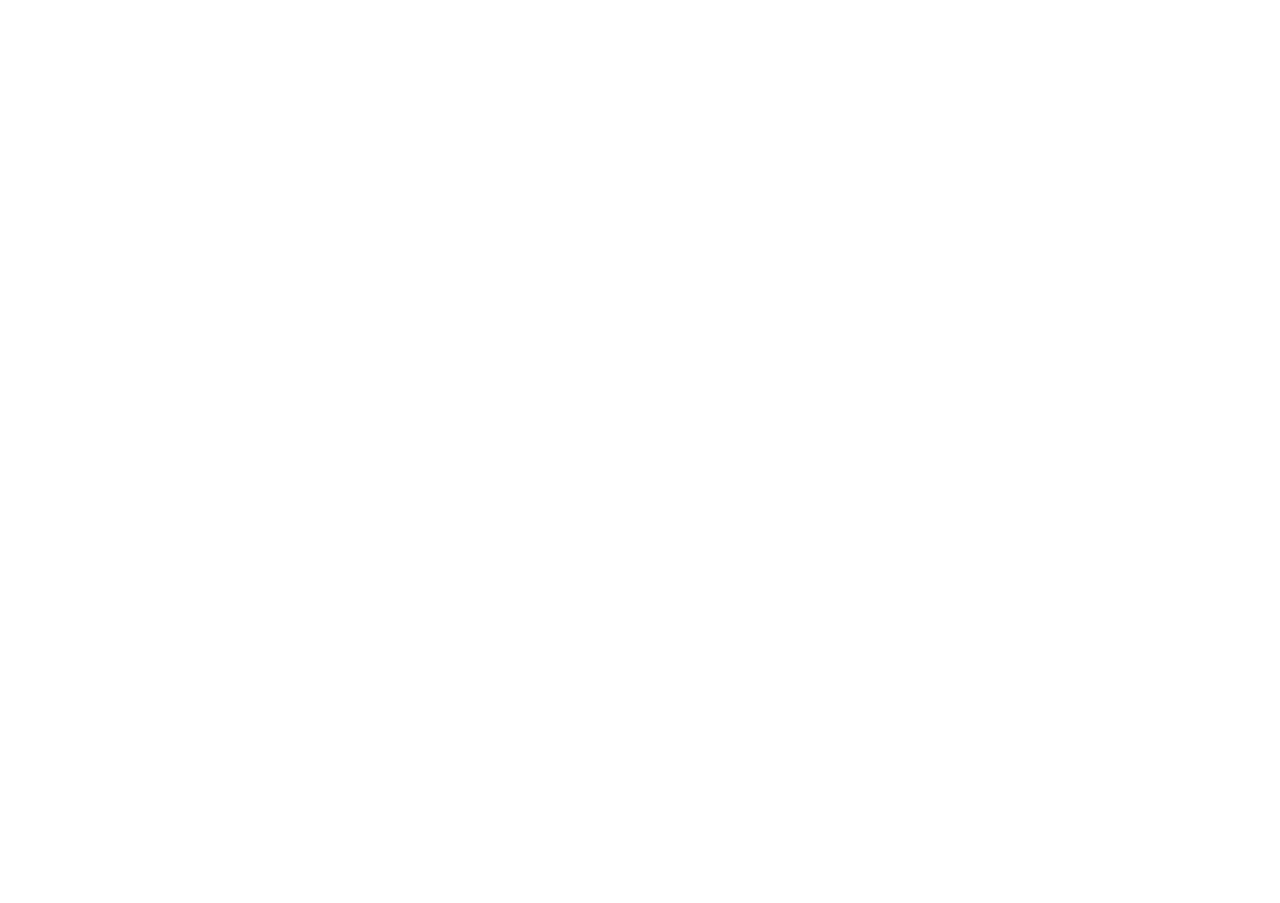
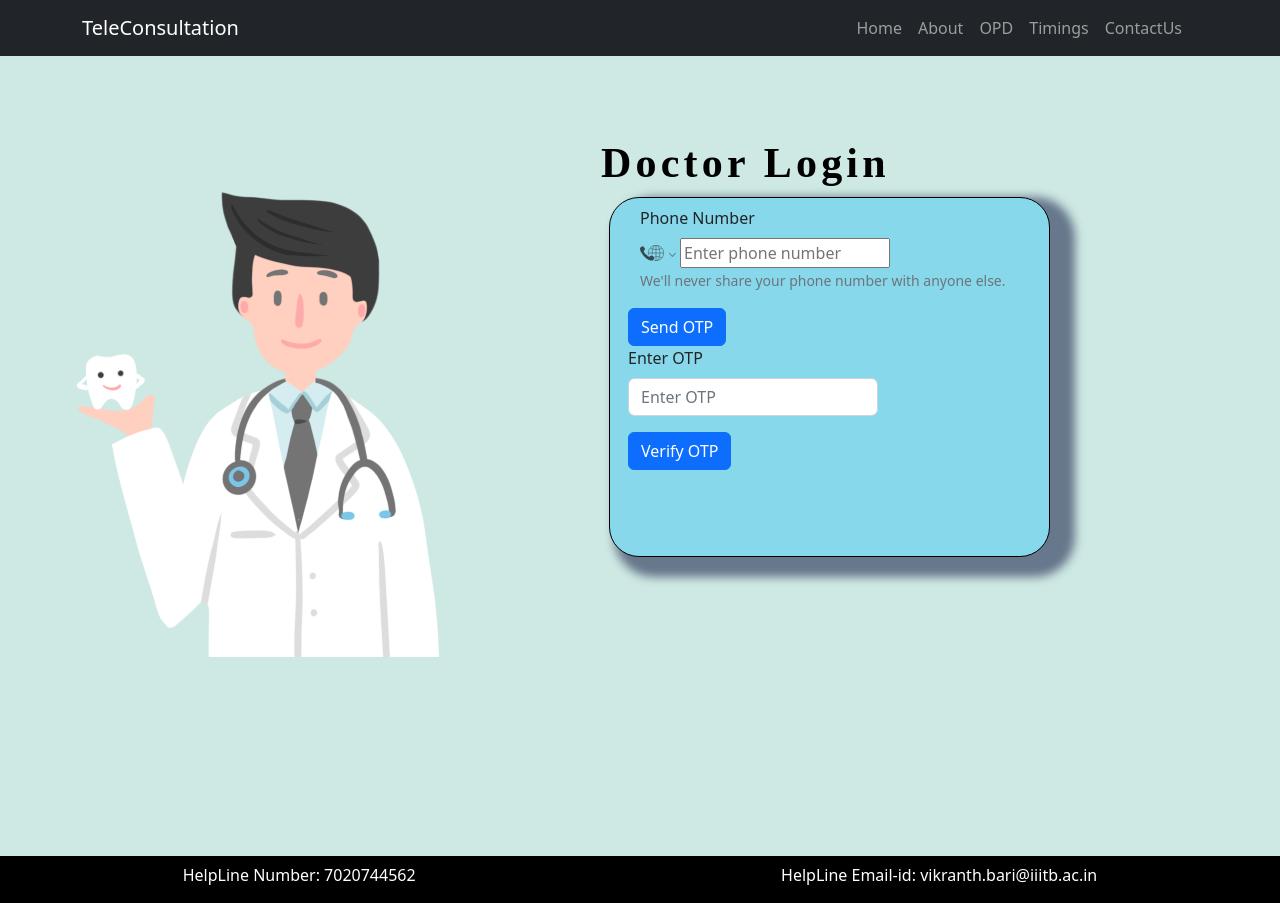
Before and after one commit to ayushagarwal210/tele_frontend, a React (Create React App) app: page /doctor/logins in a window 1280 px wide. Before the commit this address had no page. Before the commit the page ends 800 px from the top, so only its background shows below. Built offline with nearby package versions, Linux system fonts and the light colour scheme; no server answers.

Commit message:
updated dr ui,patient api integration

```diff
--- a/src/App.js
+++ b/src/App.js
@@ -17,6 +17,7 @@ import Footer from "./Components/Footer";
 import DoctorConsultationPage from "./DoctorComponents/DoctorConsultationPage";
 // import VideoCallPage from "./Components/VideoCallPage";
 import PatientLoginPage from "./PatientComponents/PatientLoginPage";
+import DoctorLoginPage from "./DoctorComponents/DoctorLoginPage";
 
 //All is well
 //Here are the components
@@ -41,6 +42,7 @@ function App() {
             element={<PatientRegistration />}
           />
           <Route path="/doctor/login" element={<DoctorLogin />} />
+          <Route path="/doctor/logins" element={<DoctorLoginPage />} />
           <Route path="/doctor" element={<Dashboard />} />
           <Route path="/doctor/prescription" element={<Prescription />} />
           {/* <Route path="/room/:roomId" element={<VideoCallPage />} /> */}
--- a/src/Components/Home.js
+++ b/src/Components/Home.js
@@ -9,7 +9,7 @@ function Home() {
       <div className="m-4 text-center container ">
         <Button
           variant="outline-success"
-          href="/doctor/login"
+          href="/doctor/logins"
           className="m-2 btn-lg"
         >
           Doctor Login
--- a/src/DoctorComponents/DoctorLogin.js
+++ b/src/DoctorComponents/DoctorLogin.js
@@ -10,10 +10,12 @@ import "react-phone-number-input/style.css";
 import { async } from "@firebase/util";
 import axios from "axios";
 import { useNavigate } from "react-router";
+
 export default function DoctorLogin() {
   const [phoneNumber, setPhoneNumber] = useState();
   const [isValidNumber, setIsValidNumber] = useState(false);
   const [otp, setOtp] = useState();
+
   const generateRecaptcha = () => {
     window.recaptchaVerifier = new RecaptchaVerifier(
       "recaptcha-container",
@@ -26,11 +28,27 @@ export default function DoctorLogin() {
       authentication
     );
   };
+
+  async function fetchDrData() {
+    await axios
+      .get(`http://localhost:9090/doctor/getDoctorByPhoneNumber/${phoneNumber}`)
+      .then((response) => {
+        console.log("phNo", phoneNumber)
+        console.log(response.data)
+        // setPatientDetails(response.data);
+        localStorage.setItem('doctorDetails', JSON.stringify(response.data))
+        console.log(response.data);
+      })
+      .catch((error) => {
+        console.log(error);
+      });
+  }
+
   useEffect(() => {
     axios
       .get(`http://localhost:9090/login/verifyDoctorPhoneNumber/${phoneNumber}`)
       .then((response) => {
-        console.log(phoneNumber)
+        // console.log(phoneNumber)
         setIsValidNumber(response.data);
       })
       .catch((error) => {
@@ -62,6 +80,7 @@ export default function DoctorLogin() {
       .confirm(otp)
       .then((result) => {
         // User signed in successfully.
+        fetchDrData();
         const user = result.user;
         navigate(`/doctor`);
         console.log(result);
@@ -73,12 +92,13 @@ export default function DoctorLogin() {
   };
   return (
     <div>
-      <div className="card container m-2 p-2">
+      <div className="card container m-2 p-2 login-container">
         <Form onSubmit={sendOTP}>
-          <Row className="mb-3">
+          <Row className="mb-3" style={{ marginLeft: "10px" }}>
             <Form.Label>Phone Number</Form.Label>
             <Form.Group as={Col} controlId="formGridPhoneNumber">
               <PhoneInput
+                style={{ width: "250px" }}
                 placeholder="Enter phone number"
                 value={phoneNumber}
                 onChange={setPhoneNumber}
@@ -89,21 +109,23 @@ export default function DoctorLogin() {
             </Form.Group>
           </Row>
 
-          <Button variant="primary" type="submit">
+          <Button variant="primary" type="submit" style={{ marginLeft: "10px" }}>
             Send OTP
           </Button>
         </Form>
         <Form>
-          <Form.Group className="mb-3" controlId="formBasicEmail">
+          <Form.Group className="mb-3" style={{ marginLeft: "10px" }} controlId="formBasicEmail">
             <Form.Label>Enter OTP</Form.Label>
             <Form.Control
+              style={{ width: "250px" }}
               type="email"
               placeholder="Enter OTP"
               value={otp}
               onChange={(e) => setOtp(e.target.value)}
             />
           </Form.Group>
-          <Button variant="primary" type="submit" onClick={verifyOTP}>
+          <Button variant="primary" type="submit" onClick={verifyOTP}
+            style={{ marginLeft: "10px" }}>
             Verify OTP
           </Button>
         </Form>
--- /dev/null
+++ b/src/DoctorComponents/DoctorLoginPage.js
@@ -0,0 +1,37 @@
+import React from 'react'
+import './DoctorStyle.css'
+import DoctorLogin from './DoctorLogin'
+import NavbarHome from '../Components/NavbarHome'
+import FooterSection from '../FooterSection/FooterSection'
+
+const DoctorLoginPage = () => {
+    return (
+        // <div className='pt-header-section'>
+        //     <div className='img'>
+        //          <div className='pt-login-heading'>
+        //             Patient Login
+        //         </div>
+        //     </div>
+
+        // </div>
+        <>
+            <NavbarHome />
+            <div className='header-section'>
+                <div className='dr-bg'>
+                    <div className='dr-img' />
+                    <div className='right-container'>
+                        <div className='h'>
+                            Doctor Login
+                        </div>
+                        <div>
+                            <DoctorLogin className='login-container' />
+                        </div>
+                    </div>
+                </div>
+            <FooterSection/>
+            </div>
+        </>
+    )
+}
+
+export default DoctorLoginPage
--- /dev/null
+++ b/src/DoctorComponents/DoctorStyle.css
@@ -0,0 +1,78 @@
+.header-section {
+    display: flex;
+    /* align-items: center;
+    justify-content: center; */
+    flex-direction: column;
+}
+
+.dr-bg {
+    display: flex;
+    /* align-items: center;
+    justify-content: center; */
+    flex-direction: row;
+    background-color: #cee9e3;
+}
+
+.dr-img {
+    position: relative;
+    width: 100vw;
+    height: 100vh;
+    /* background-position: center; */
+    background-size: contain;
+    background-repeat: no-repeat;
+    background-image: url(/public/images/dr-image.png);
+
+}
+
+.h {
+    margin-top: 12%;
+    margin-right: 380px;
+    /* right: 400px; */
+    /* margin: 50%; */
+    width: 299px;
+    height: 52px;
+    font-family: 'Unna';
+    font-style: normal;
+    font-weight: 700;
+    font-size: 42px;
+    line-height: 52px;
+    /* identical to box height */
+    /* background-color: aqua; */
+    position: relative;
+    letter-spacing: 0.1em;
+
+    color: #000000;
+}
+
+.right-container {
+    position: relative;
+    justify-content: center ;
+    align-items: center;
+    /* display: flex;
+    flex-direction: column; */
+    /* justify-content: space-around; */
+    /* background-color: aqua; */
+
+}
+
+.login-container {
+    position: absolute;
+    width: 65%;
+    height: 45%;
+    /* right: 300px; */
+    opacity: 1;
+    background: #87d8ea;
+    border: 1px solid #000000;
+    box-shadow: 15px 10px 10px 10px rgba(0, 6, 54, 0.5);
+    border-radius: 30px;
+    /* justify-content: center; */
+    /* align-items: center; */
+    /* text-justify: auto; */
+    /* justify-content: center;
+    align-items: center;
+    display: flex;
+    flex-direction: column;
+    justify-content: space-around;
+    background-size: contain; */
+
+}
--- a/src/PatientComponents/PateintLogin.js
+++ b/src/PatientComponents/PateintLogin.js
@@ -11,10 +11,14 @@ import { async } from "@firebase/util";
 import axios from "axios";
 import { useNavigate } from "react-router";
 import './PatientStyle.css'
+
 export default function PateintLogin() {
   const [phoneNumber, setPhoneNumber] = useState();
   const [isValidNumber, setIsValidNumber] = useState(false);
   const [otp, setOtp] = useState();
+  // const [ patientDetails, setPatientDetails ] = useState("")
+
+
   const generateRecaptcha = () => {
     window.recaptchaVerifier = new RecaptchaVerifier(
       "recaptcha-container",
@@ -27,6 +31,21 @@ export default function PateintLogin() {
       authentication
     );
   };
+
+  async function fetchPtData() {
+    await axios
+      .get(`http://localhost:9090/patient/getPatientByPhoneNumber/${phoneNumber}`)
+      .then((response) => {
+        console.log(phoneNumber)
+        // setPatientDetails(response.data);
+        localStorage.setItem('patientDetails',JSON.stringify(response.data))
+        console.log(response.data);
+      })
+      .catch((error) => {
+        console.log(error);
+      });
+  }
+
   useEffect(() => {
     axios
       .get(
@@ -39,6 +58,8 @@ export default function PateintLogin() {
         console.log(error);
       });
   }, [phoneNumber]);
+
+
 
   async function sendOTP(e) {
     e.preventDefault();
@@ -64,9 +85,10 @@ export default function PateintLogin() {
       .confirm(otp)
       .then((result) => {
         // User signed in successfully.
+        fetchPtData();
         const user = result.user;
         navigate(`/patient`);
-        console.log(result);
+        console.log('user result otp verificstion',result);
       })
       .catch((error) => {
         // User couldn't sign in (bad verification code?)
--- a/src/PatientComponents/PatientPrescription.js
+++ b/src/PatientComponents/PatientPrescription.js
@@ -11,13 +11,13 @@ export default function PatientPrescription() {
   const { uid } = useParams();
   const [prescription, setPrescription] = useState([""]);
   const [pdfUrl, setPdfUrl] = useState("");
-  const patientId = localStorage.getItem("patientDetail");
+  const patientDetails = JSON.parse(localStorage.getItem('patientDetails'))
 
-  console.log(patientId);
+  console.log(patientDetails.patientId);
 
   async function fetchData() {
     await axios
-      .get(`http://localhost:9090/prescription/getPrescriptions/${patientId}`)
+      .get(`http://localhost:9090/prescription/getPrescriptions/${patientDetails.patientId}`)
       .then((response) => {
         setPrescription(response.data);
       })
@@ -67,7 +67,7 @@ export default function PatientPrescription() {
           {prescription ? (
             prescription.map((p) => (
               <tr>
-                <td>{p.date}</td>
+                <td>{p.consultationDate}</td>
                 <td>{p.observation}</td>
                 <td>{p.medicine}</td>
                 <td>{p.remark}</td>
--- a/src/PatientComponents/PatientStyle.css
+++ b/src/PatientComponents/PatientStyle.css
@@ -113,7 +113,7 @@
     /* align-items: center;
     justify-content: center; */
     flex-direction: row;
-    /* background-color: #80B1DE; */
+    background-color: #a9e1d9;
 }
 
 .img {
--- a/src/PatientComponents/PatientWaitingArea.js
+++ b/src/PatientComponents/PatientWaitingArea.js
@@ -16,7 +16,7 @@ import './PatientStyle.css'
 
 function PatientWaitingArea() {
 
-  const appointmentId = localStorage.getItem('patientAppointmentId')
+  const appointmentId = localStorage.getItem('appointmentId')
   console.log('appointment',appointmentId)
   const [count, setCount] = useState(0)
   const [roomCode, setRoomCode] = useState("")
```
Also changed, not shown: src/PatientComponents/PatientHomePage.js (+8 -3 lines), public/images/4430167.png (added), public/images/dr-image.png (added).
